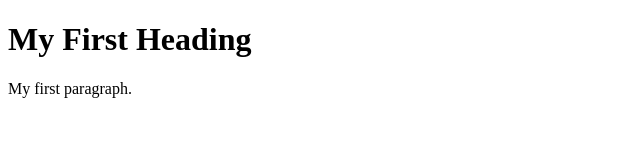
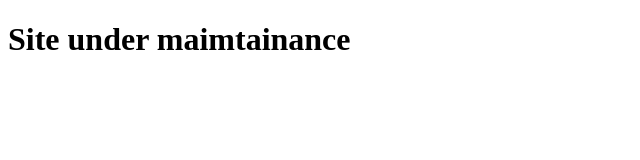
Before and after one commit to resoclaim/resoclaim.github.io, a plain HTML site: page index.html in a window 1280 px wide. Shown: the whole page, without its empty margins (0-640 px from the left). Drawn offline with Linux system fonts and the light colour scheme.

Commit message:
Update index.html

```diff
--- a/index.html
+++ b/index.html
@@ -2,8 +2,7 @@
 <html>
 <body>
 
-<h1>My First Heading</h1>
-<p>My first paragraph.</p>
+<h1>Site under maimtainance</h1>
 
 </body>
 </html>
```
